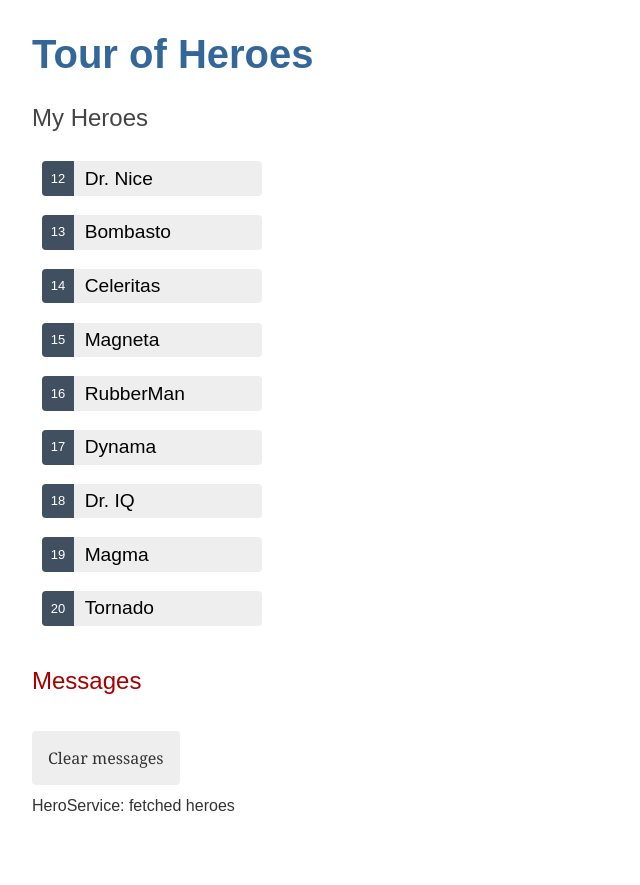
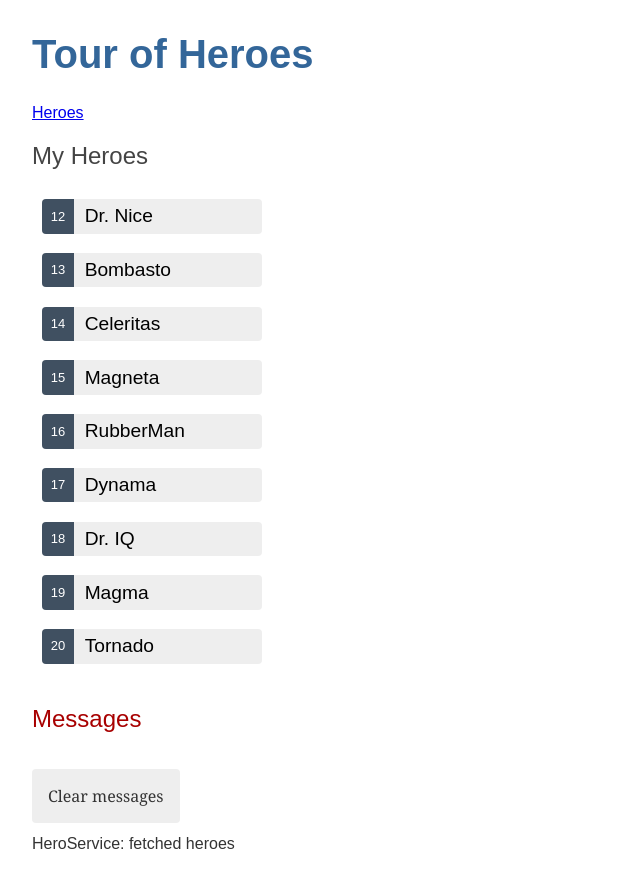
Before and after one commit to pietroiusti/angular-tour-of-heroes, an Angular app: page /heroes in a window 1280 px wide. Shown: the whole page, without its empty margins (0-640 px from the left). Before the commit the page ends 847 px from the top, so only its background shows below. Built offline with nearby package versions, Linux system fonts and the light colour scheme.

Commit message:
Add routing and navigation link to list of heroes.

```diff
--- a/src/app/app.component.html
+++ b/src/app/app.component.html
@@ -1,3 +1,6 @@
 <h1>{{title}}</h1>
-<app-heroes></app-heroes>
+<nav>
+  <a routerLink="/heroes">Heroes</a>
+</nav>
+<router-outlet></router-outlet>
 <app-messages></app-messages>
--- a/src/app/app.module.ts
+++ b/src/app/app.module.ts
@@ -6,6 +6,7 @@ import { AppComponent } from './app.component';
 import { HeroesComponent } from './heroes/heroes.component';
 import { HeroDetailComponent } from './hero-detail/hero-detail.component';
 import { MessagesComponent } from './messages/messages.component';
+import { AppRoutingModule } from './app-routing.module';
 
 @NgModule({
   declarations: [
@@ -17,6 +18,7 @@ import { MessagesComponent } from './messages/messages.component';
   imports: [
     BrowserModule,
     FormsModule,
+    AppRoutingModule,
   ],
   providers: [],
   bootstrap: [AppComponent]
```
Also changed, not shown: src/app/app-routing.module.ts (added, +13 -0 lines).
